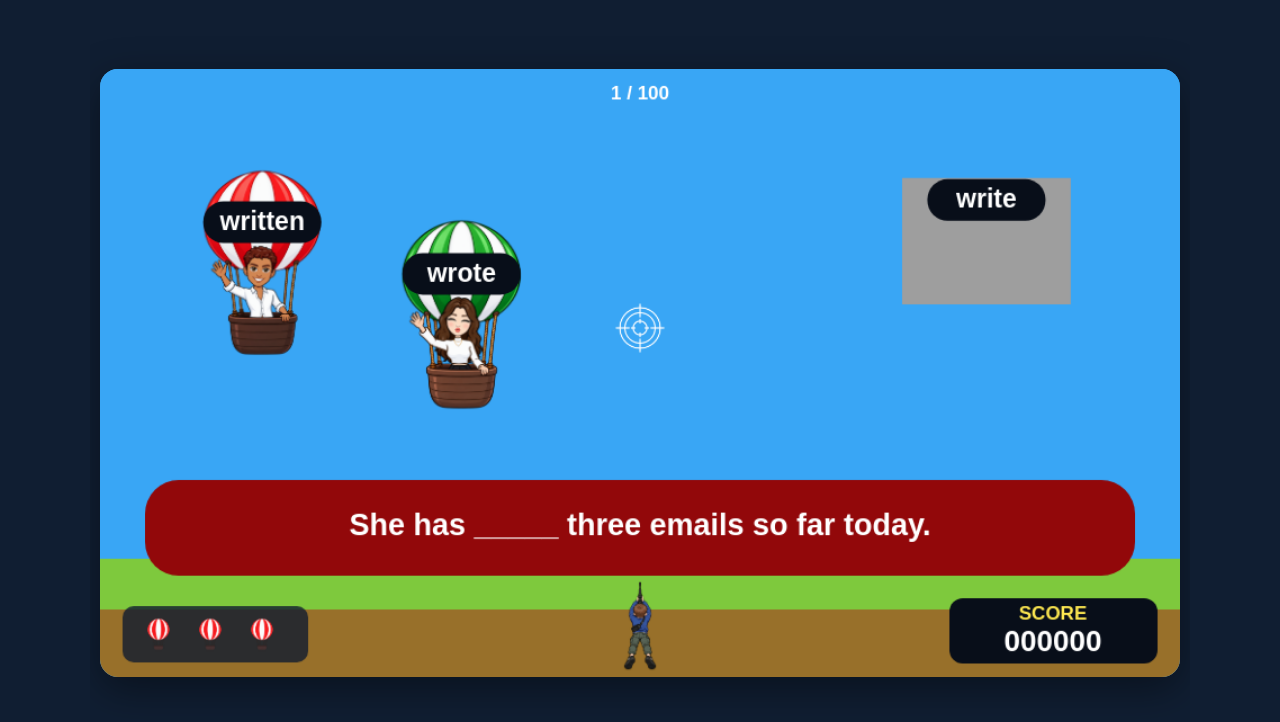
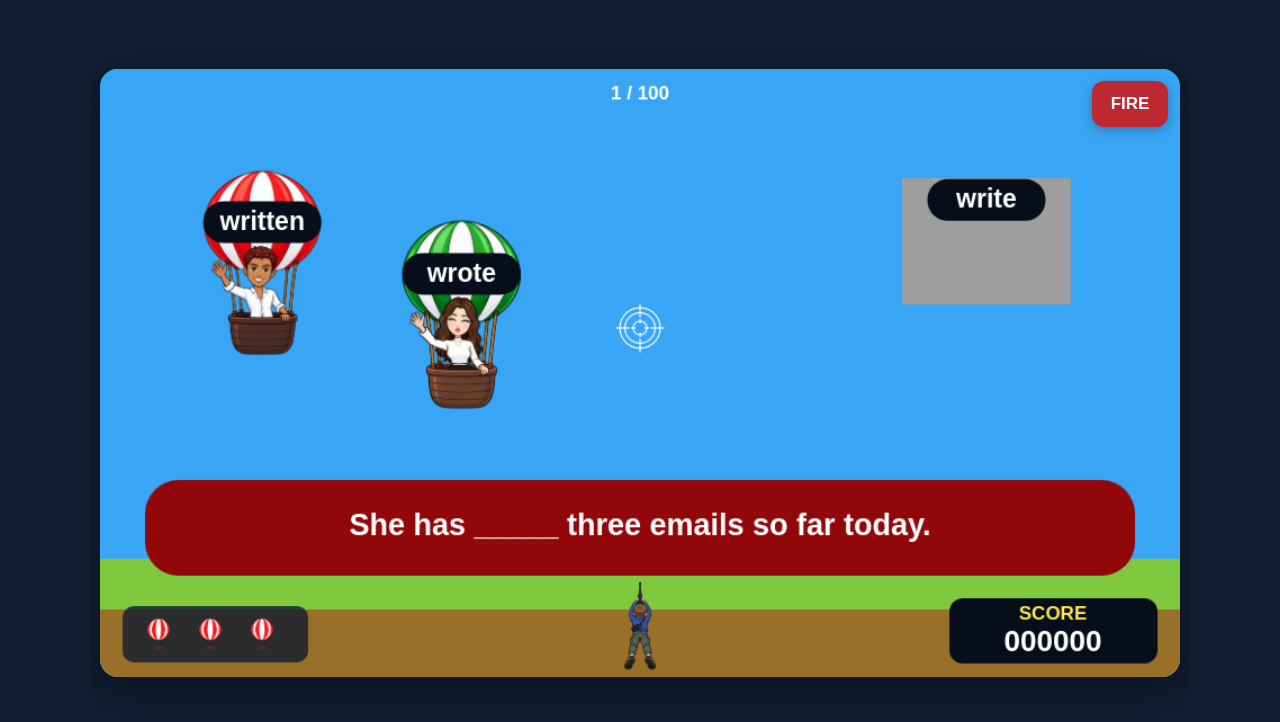
Before and after one commit to Johnny1004/balloon-blaster-general-english-1, a plain HTML site: page index.html in a window 1280 px wide. Both pictures are taken after a click on the button "START GAME". Shown: the part 50-772 px from the top of the page. Drawn offline with Linux system fonts and the light colour scheme.

Commit message:
Add files via upload

```diff
--- a/index.html
+++ b/index.html
@@ -9,7 +9,7 @@ html,body{height:100%;overflow:hidden}
 .top{width:100%;flex:none;margin:0;min-height:38px}
 .stage{flex:none;min-height:0!important;max-width:100%;margin:auto 0}
 canvas{width:100%;height:100%;aspect-ratio:16/9;min-height:0!important}
-.fire{display:none;position:absolute;z-index:2;right:12px;top:12px;width:76px;height:46px;font-size:17px;box-shadow:0 3px 12px #0004}
+.fire{display:block;position:absolute;z-index:2;right:12px;top:12px;width:76px;height:46px;font-size:17px;box-shadow:0 3px 12px #0004}
 .notice{position:absolute;width:1px;height:1px;padding:0;margin:-1px;overflow:hidden;clip-path:inset(50%);white-space:nowrap}
 .overlay{overscroll-behavior:contain}
 @media(hover:none) and (pointer:coarse){.fire{display:block}.hint{display:none}.shell{padding:6px;padding-bottom:max(6px,env(safe-area-inset-bottom))}}
```
